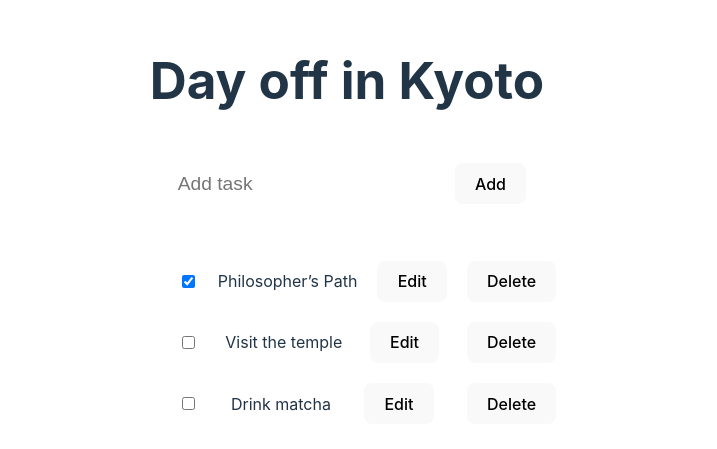
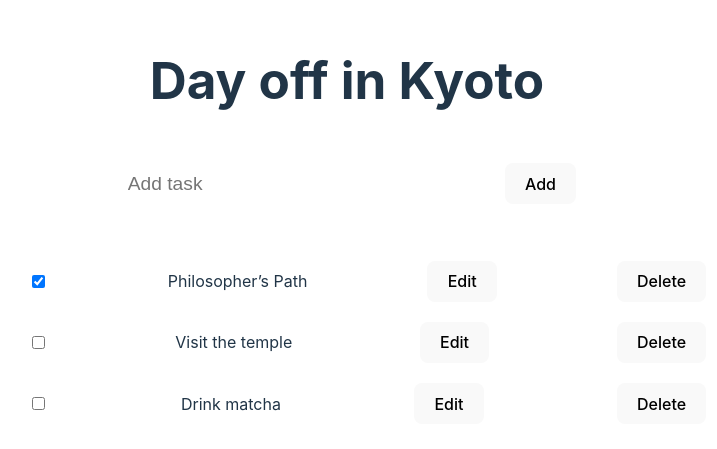
Before and after one commit to chucoyos/reducer-and-context, a React (Vite) app: page / in a window 1280 px wide. Shown: the part 161-610 px from the top of the page, without its empty margins (293-1010 px from the left). Built offline with nearby package versions, Linux system fonts and the light colour scheme.

Commit message:
Style input

```diff
--- a/src/AddTask.jsx
+++ b/src/AddTask.jsx
@@ -6,6 +6,7 @@ export default function AddTask({ onAddTask }) {
 	return (
 		<div className='addTask'>
 			<input
+				className='taskInput'
 				placeholder='Add task'
 				value={text}
 				onChange={(e) => setText(e.target.value)}
--- a/src/TaskList.jsx
+++ b/src/TaskList.jsx
@@ -24,6 +24,7 @@ function Task({ task, onChange, onDelete }) {
 		taskContent = (
 			<div className='taskContent'>
 				<input
+					className='taskInput'
 					value={task.text}
 					onChange={(e) => {
 						onChange({
--- a/src/index.css
+++ b/src/index.css
@@ -24,12 +24,12 @@
 .addTask,
 .taskContent {
 	display: flex;
-	gap: 20px;
+	gap: 120px;
 	justify-content: space-between;
 	align-items: center;
 	margin: 20px 0;
 }
-.addTask input {
+.taskInput {
 	width: 100%;
 	padding: 10px;
 	border: none;
```
